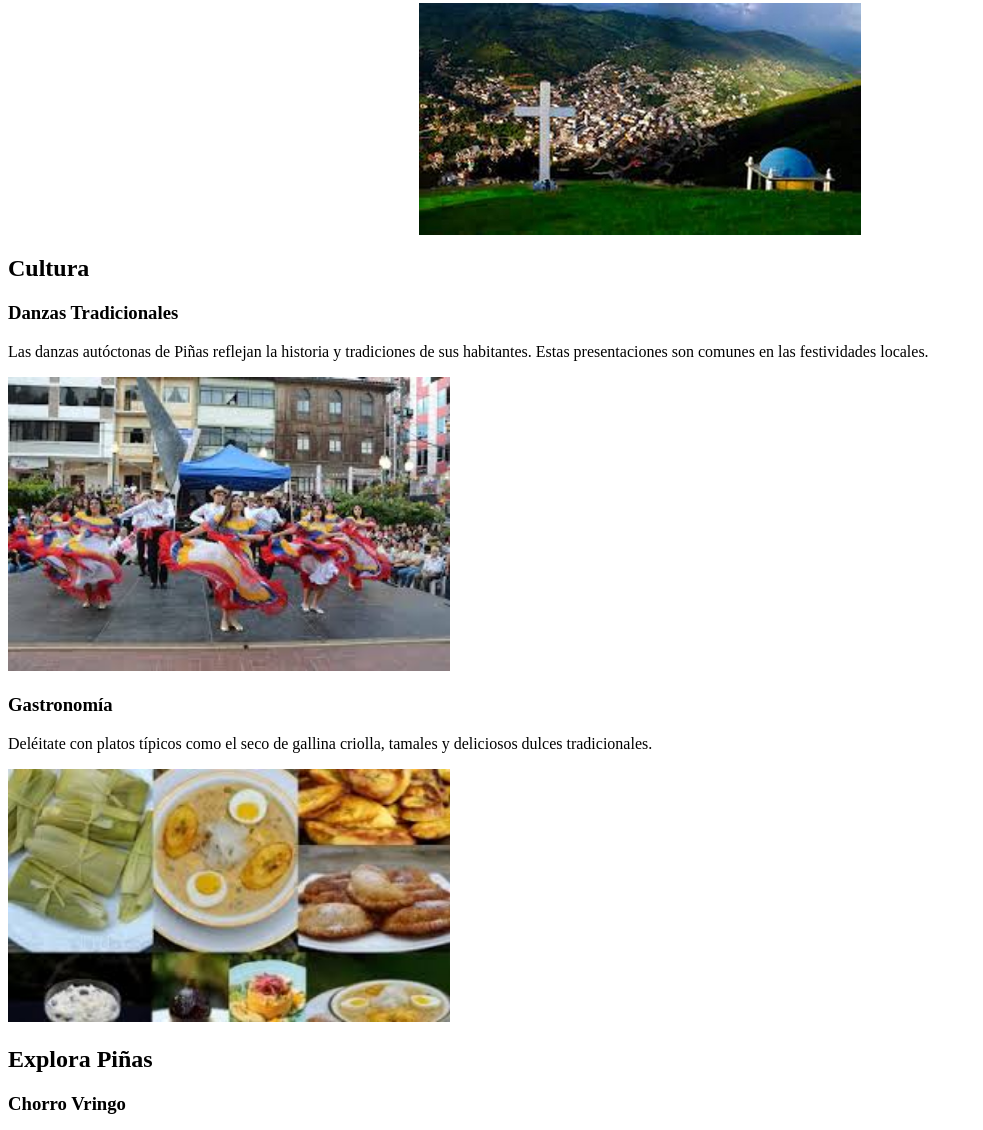
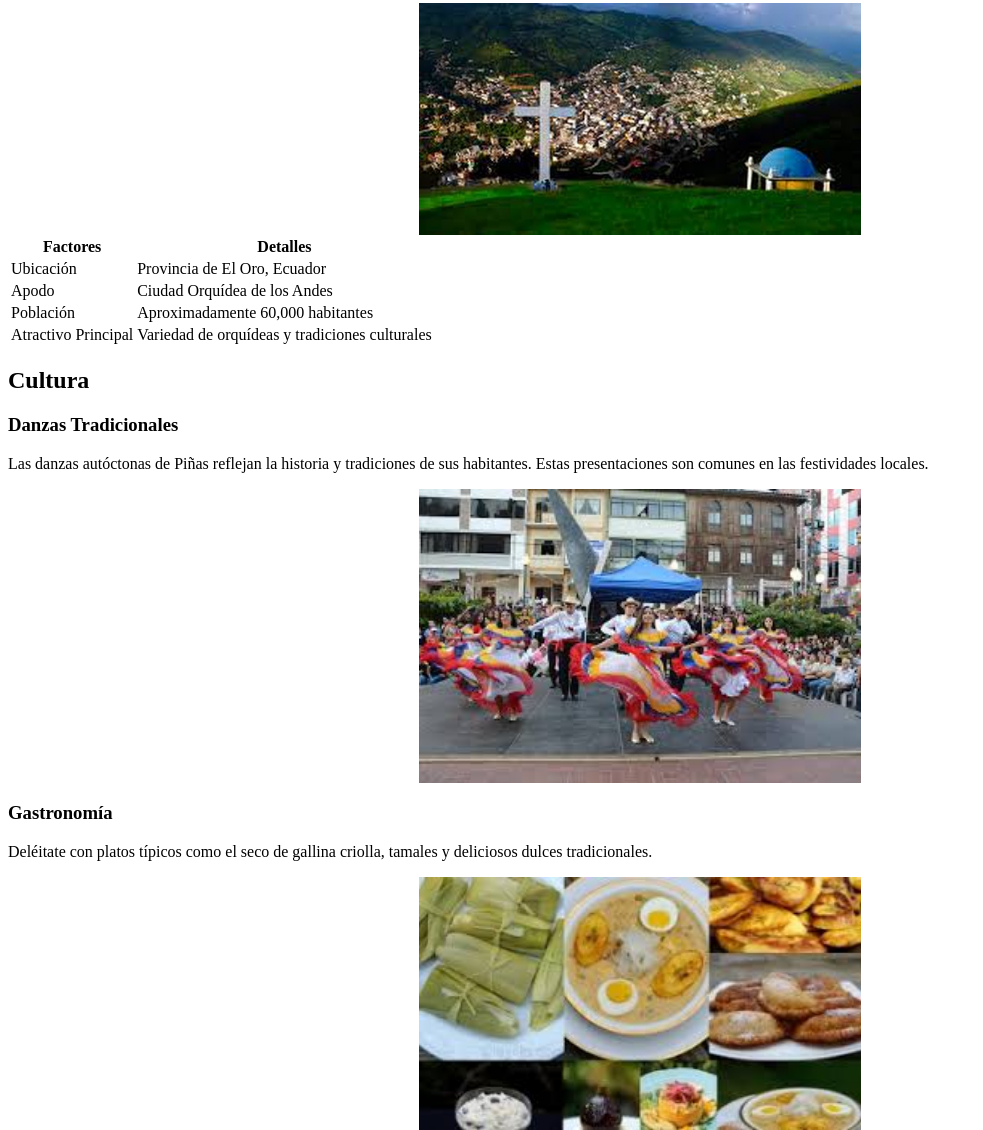
Before and after one commit to DarwinValarezo/Proyectoweb, a plain HTML site: page index.html in a window 1280 px wide. Shown: the part 710-1840 px from the top of the page, without its empty margins (0-983 px from the left). Drawn offline with Linux system fonts and the light colour scheme.

Commit message:
Proyecto

```diff
--- a/index.html
+++ b/index.html
@@ -36,18 +36,46 @@
             Piñas es una ciudad caracterizada por la belleza de sus mujeres,además de esto crece a pasos agigantados expandiéndose y dándose paso a la nueva era de la tecnología de punta.</p>
             <img src="img/20501416.jpg" alt="vista de la ciudad" width="35%" style="display: block; margin: 0 auto; max-width: 100%;">
     </section>
+    <div class="table-container">
+        <table>
+            <thead>
+                <tr>
+                    <th>Factores</th>
+                    <th>Detalles</th>
+                </tr>
+            </thead>
+            <tbody>
+                <tr>
+                    <td>Ubicación</td>
+                    <td>Provincia de El Oro, Ecuador</td>
+                </tr>
+                <tr>
+                    <td>Apodo</td>
+                    <td>Ciudad Orquídea de los Andes</td>
+                </tr>
+                <tr>
+                    <td>Población</td>
+                    <td>Aproximadamente 60,000 habitantes</td>
+                </tr>
+                <tr>
+                    <td>Atractivo Principal</td>
+                    <td>Variedad de orquídeas y tradiciones culturales</td>
+                </tr>
+            </tbody>
+        </table>
+    </div>
 
     <section id="cultura">
         <h2>Cultura</h2>
         <article>
             <h3>Danzas Tradicionales</h3>
             <p>Las danzas autóctonas de Piñas reflejan la historia y tradiciones de sus habitantes. Estas presentaciones son comunes en las festividades locales.</p>
-            <img src="img/danza.jpeg" alt="Danza tradicional en Piñas" width="35%" class="centrar-imagen">
+            <img src="img/danza.jpeg" alt="Danza tradicional en Piñas" width="35%" style="display: block; margin: 0 auto; max-width: 100%;">
         </article>
         <article>
             <h3>Gastronomía</h3>
             <p>Deléitate con platos típicos como el seco de gallina criolla, tamales y deliciosos dulces tradicionales.</p>
-            <img src="img/comidatipica.jpeg" alt="Plato típico de Piñas" width="35%" class="centrar-imagen">
+            <img src="img/comidatipica.jpeg" alt="Plato típico de Piñas" width="35%" style="display: block; margin: 0 auto; max-width: 100%;">
         </article>
     </section>
 
@@ -56,12 +84,12 @@
         <article>
             <h3>Chorro Vringo</h3>
             <p>en esta zona los visitantes pueden disfrutar de la refrescante agua natural que brota de la montaña Buenaventura., en éste mágico lugar rodeado de una flora y fauna. La cascada tiene una altura aproximadamente de 10 metros, su caída de esta agua natural, cuyo nombre fue bautizada como “Viringo”, que significa desnudo, se denomina así porque antiguamente, los transportistas que tomaban esta ruta, debido a las altas temperaturas de la zona, realizaban esta parada con el propósito de refrecarse y lo hacían totalmente desnudos, eso les permitía mantenerse despiertos para continuar con su destino..</p>
-            <img src="img/cascada.jpg" alt="Cascada chorro viringo" width="35%" class="centrar-imagen">
+            <img src="img/cascada.jpg" alt="Cascada chorro viringo" width="35%" style="display: block; margin: 0 auto; max-width: 100%;">
         </article>
         <article>
             <h3>Fiestas Tradicionales</h3>
             <p>conjunto de celebraciones que se realizan en esta ciudad del Ecuador, en las que se rinde homenaje a la Virgen de la Merced, patrona de los piñasienses Participa en las festividades más coloridas del año.</p>
-            <img src="img/Fiestas piñas.jpeg" alt="Fiestas en Piñas" width="35%" class="centrar-imagen">
+            <img src="img/Fiestas piñas.jpeg" alt="Fiestas en Piñas" width="35%" style="display: block; margin: 0 auto; max-width: 100%;">
         </article>
     </section>
 
```
Also changed, not shown: img/panoramica piñas.jpeg (added), 1 other file.
